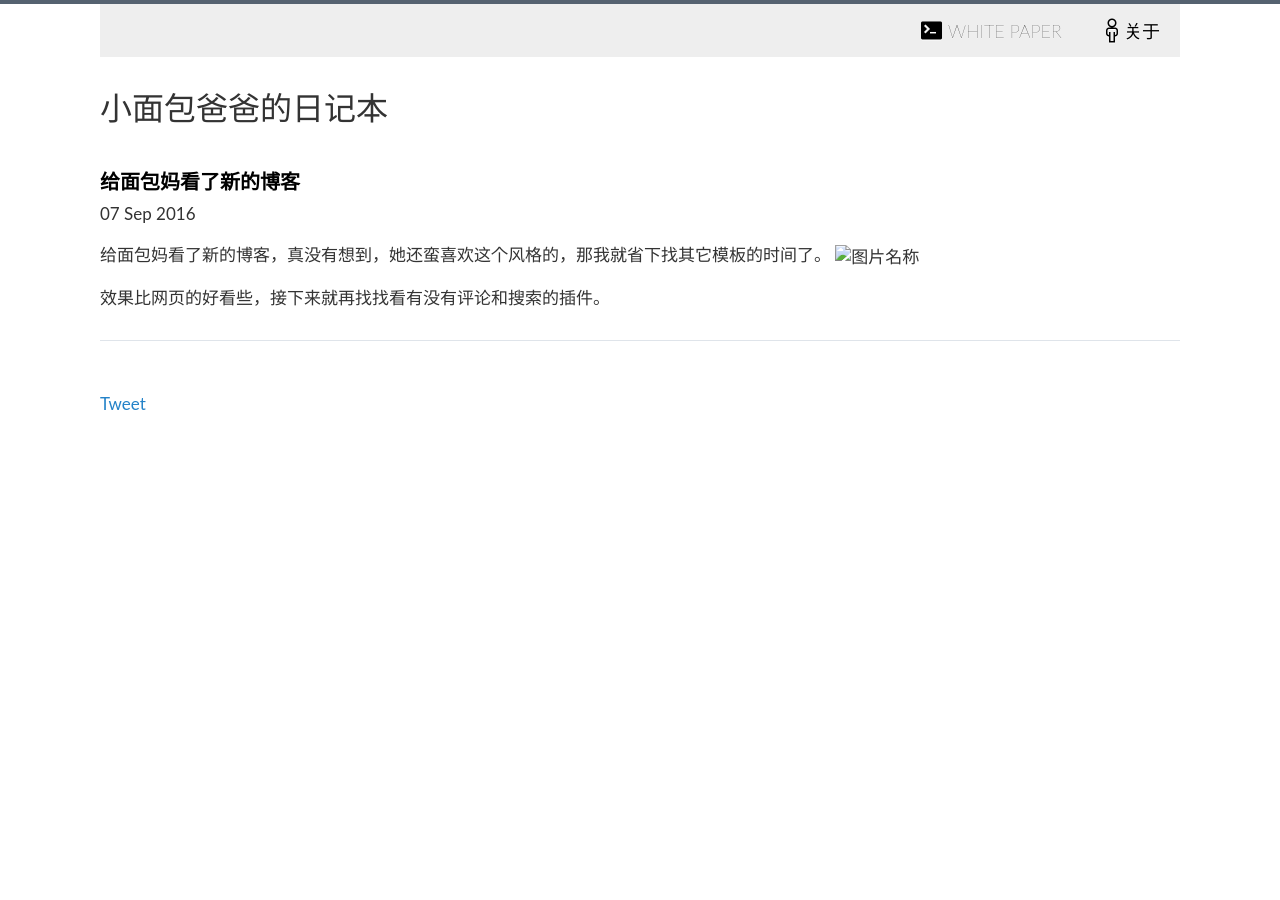
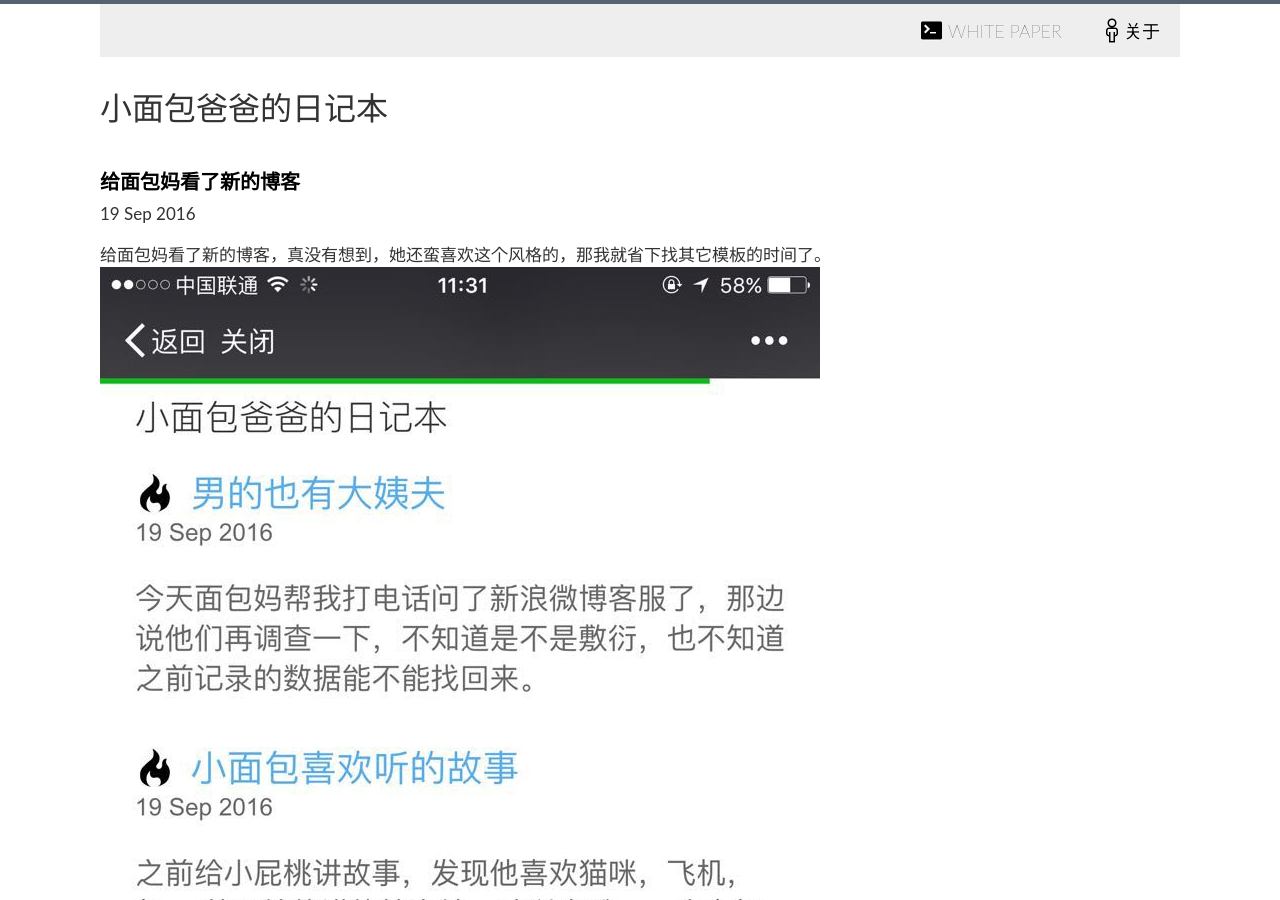
Before and after one commit to songday/xiaomianbaobabaderijiben, a Jekyll site: the page built from _posts/2016/2016-09-19-给面包妈看了新的博客.md, in a window 1280 px wide and 900 px high. Built offline with Jekyll 4.4.1, drawn with Linux system fonts in a browser that asks for light colours; comment, search, counter and statistics services are not loaded; some of the changed text lies outside the part shown.

Commit message:
try to add image

```diff
--- a/_posts/2016/2016-09-19-给面包妈看了新的博客.md
+++ b/_posts/2016/2016-09-19-给面包妈看了新的博客.md
@@ -1,12 +1,15 @@
 ---
 layout: post
 title: "给面包妈看了新的博客"
-date: 2016-09-07
+date: 2016-09-19 11:48
 comments: false
 categories:
 ---
 
 给面包妈看了新的博客，真没有想到，她还蛮喜欢这个风格的，那我就省下找其它模板的时间了。
-<img src="2016-09-19-给面包妈看了新的博客.jpg" alt="图片名称" align="center" />
+<img src="/Emoticons/2016-09-19-给面包妈看了新的博客.jpg" alt="图片名称" align="center" />
 
 效果比网页的好看些，接下来就再找找看有没有评论和搜索的插件。
+
+Update:
+第一次插入图片失败，这一次试试看行不行。
```
Also changed, not shown: Emoticons/2016-09-19-给面包妈看了新的博客.jpg (renamed from _posts/2016/2016-09-19-给面包妈看了新的博客.jpg).
